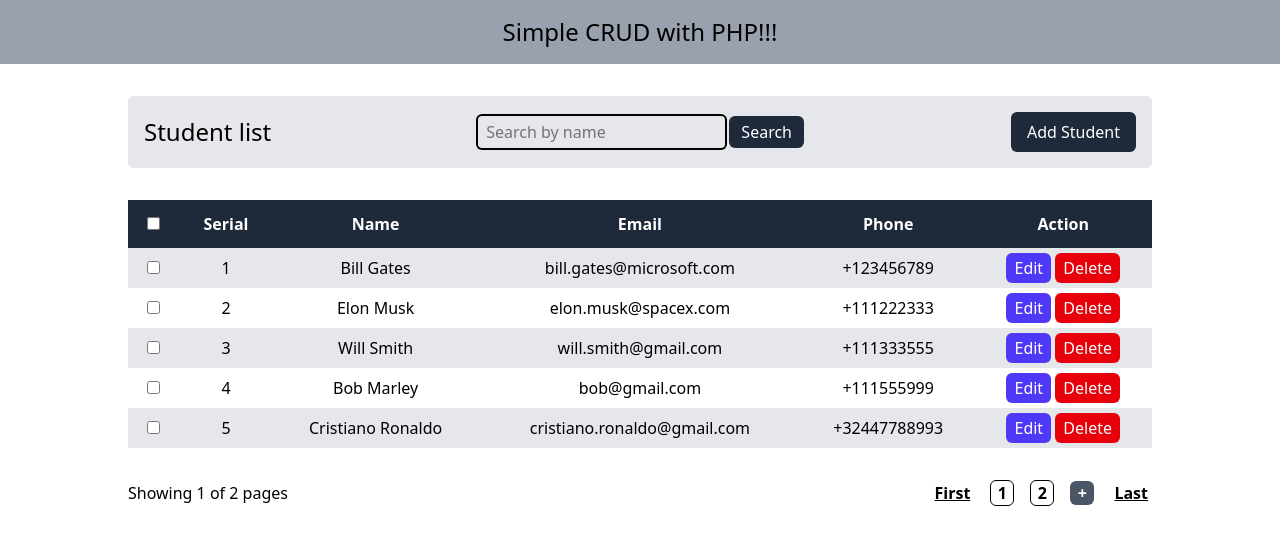
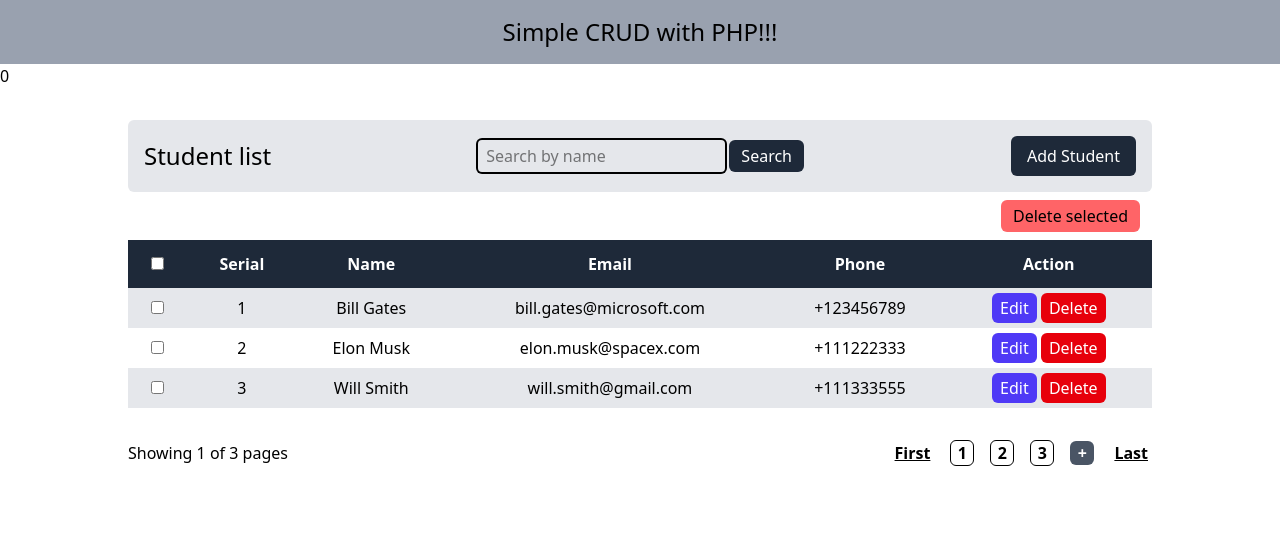
Before and after one commit to dhurjoy-paul/php-crud, a PHP site: page /index.php?page_num=1 in a window 1280 px wide. Shown: the top 545 px of the page. Run offline with PHP 8.4, Linux system fonts and the light colour scheme; data comes from the database, SQL or seed files in the repository; style sheets or scripts are compiled from the project's sources.

Commit message:
fix(search): pagination bug

```diff
--- a/actions/getStudents.php
+++ b/actions/getStudents.php
@@ -4,22 +4,34 @@ require_once "config/db.php";
 $searchedText = "";
 $sql = "";
 
-if ($_SERVER['REQUEST_METHOD'] === 'GET') {
-  $sql = "SELECT * FROM tbl_students";
-} else {
+// var for pagination
+$start = 0;
+$rows_per_page = 3;
+
+$sql_for_num = "SELECT * FROM tbl_students";
+$result_for_num = $connection->query($sql_for_num);
+$total_num_rows = mysqli_num_rows($result_for_num);
+
+// calculation for total page count
+$pages = ceil($total_num_rows / $rows_per_page);
+
+if ($_SERVER['REQUEST_METHOD'] === 'GET' && isset($_GET['page_num'])) {
+  $page = $_GET['page_num'] - 1;
+  $start = $page * $rows_per_page;
+  echo "$start";
+  $sql = "SELECT * FROM tbl_students LIMIT $start, $rows_per_page";
+} elseif ($_SERVER['REQUEST_METHOD'] === 'GET') {
+  $sql = "SELECT * FROM tbl_students LIMIT $start, $rows_per_page";
+} elseif (isset($_POST['searchedText'])) {
   $searchedText = $_POST["searchedText"];
-  // error_log($searchedText);
-  // echo "$searchedText";
   if (empty($searchedText)) {
     exit;
   }
   $sql = "SELECT * FROM tbl_students WHERE id LIKE '%$searchedText%' OR name LIKE '%$searchedText%' OR email LIKE '%$searchedText%'";
+}
 
-  // echo "$sql";
-}
 $result = mysqli_query($connection, $sql);
 $num = mysqli_num_rows($result);
-// echo $num;
 
 if (!$result) {
   die("Invalid query: " . $connection->error);
--- a/actions/pagination.php
+++ /dev/null
@@ -1,24 +0,0 @@
-<?php
-require_once "config/db.php";
-
-$start = 0;
-$rows_per_page = 5;
-
-$sql_for_num = "SELECT * FROM tbl_students";
-$result_for_num = $connection->query($sql_for_num);
-$total_num_rows = mysqli_num_rows($result_for_num);
-
-// calculation for page number
-$pages = ceil($total_num_rows / $rows_per_page);
-
-if (isset($_GET['page_num'])) {
-  $page = $_GET['page_num'] - 1;
-  $start = $page * $rows_per_page;
-}
-
-$sql = "SELECT * FROM tbl_students LIMIT $start, $rows_per_page";
-$result = $connection->query($sql);
-
-if (!$result) {
-  die("Invalid query: " . $connection->error);
-}
--- a/index.php
+++ b/index.php
@@ -1,27 +1,35 @@
 <?php
 include 'inc/header.php';
 include 'actions/getStudents.php';
-include 'actions/pagination.php';
 ?>
 
-<div class="flex justify-between items-center bg-gray-200 mx-auto my-8 p-4 rounded-md w-full max-w-5xl font-medium">
+<div class="flex justify-between items-center bg-gray-200 mx-auto mt-8 mb-2 p-4 rounded-md w-full max-w-5xl font-medium">
   <span class="text-2xl">Student list</span>
 
   <!-- search field -->
-  <form method="post">
-    <input type="text" name="searchedText"
+  <form name='search' method="post">
+    <input type="text" name="searchedText" required
       placeholder="Search by name"
       class="px-2 py-1 rounded ring-2 ring-black">
-    <input onsubmit="" type="submit" value="Search"
+    <input type="submit" name='search' value="Search"
       class="bg-gray-800 px-3 py-1 rounded-md w-fit text-white">
   </form>
 
-  <a href="addStudent.php" class="bg-gray-800 px-4 py-2 rounded-md text-white">Add Student</a>
+  <a href="addStudent.php" class="bg-gray-800 px-4 py-2 rounded-md text-white">
+    Add Student
+  </a>
 </div>
 
 <!-- main table -->
 <?php if ($num > 0) { ?>
-  <table class='mx-auto my-8 p-4 [&_td]:p-2 [&_th]:p-3 rounded-md w-full max-w-5xl text-center'>
+  <form name="bulk_delete_form" action="post">
+
+    <div class='flex justify-end mx-auto max-w-5xl'>
+      <input type='submit' name='bulk_delete_form' value='Delete selected'
+        class='bg-red-400 hover:bg-red-600 mr-3 px-3 py-1 rounded-md hover:text-white'>
+    </div>
+
+    <table class='mx-auto mt-2 mb-8 p-4 [&_td]:p-2 [&_th]:p-3 rounded-md w-full max-w-5xl text-center'>
       <thead>
         <tr class='bg-gray-800 text-white'>
           <th><input type='checkbox' value=''></th>
@@ -38,7 +46,7 @@ include 'actions/pagination.php';
           echo "
         <tr>
           <td>
-            <input type='checkbox' name='checkbox' value='$row[id]'>
+            <input type='checkbox' name='checked_id[]' value='$row[id]'>
           </td>
           <td>$row[id]</td>
           <td>$row[name]</td>
@@ -63,6 +71,7 @@ include 'actions/pagination.php';
       <?php } ?>
       </tbody>
     </table>
+  </form>
 
   <!-- pagination -->
   <?php if ($num > 0) { ?>
```
Lines whose indentation alone changed are shown as unchanged.
